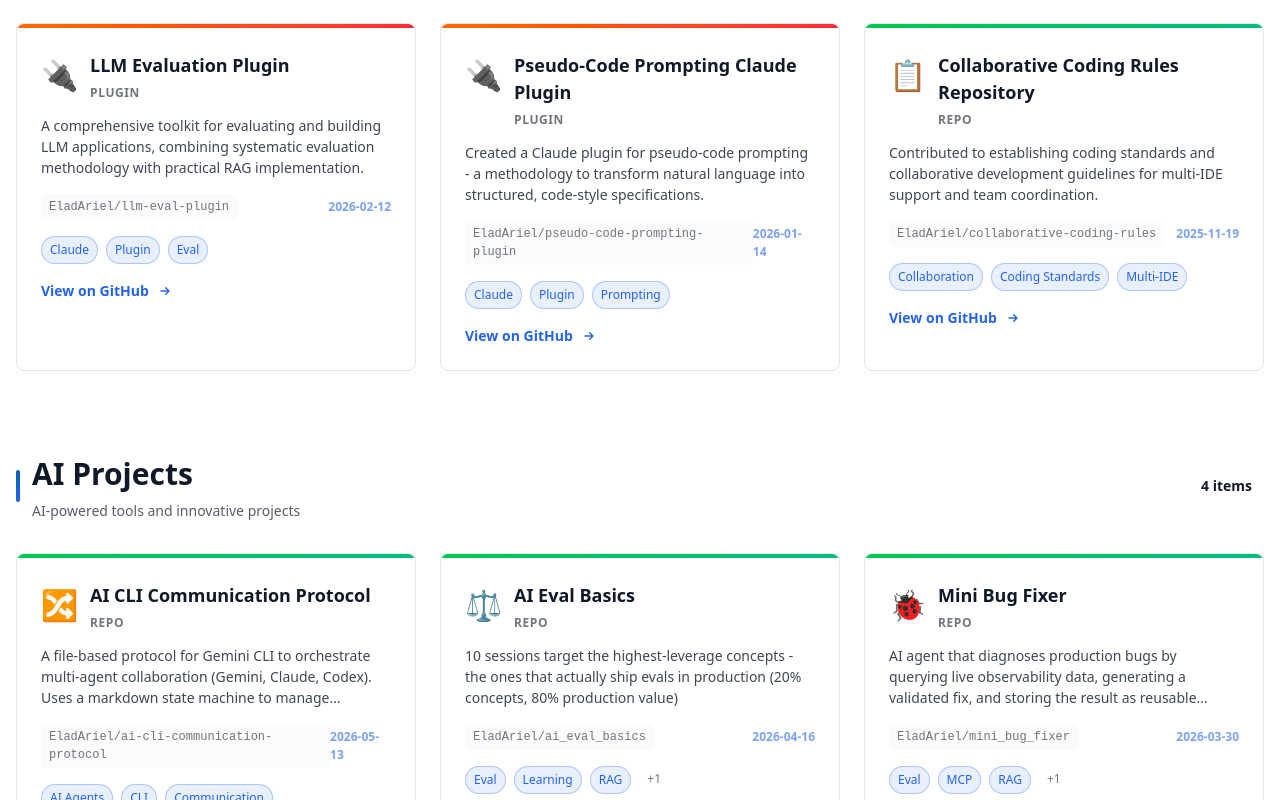
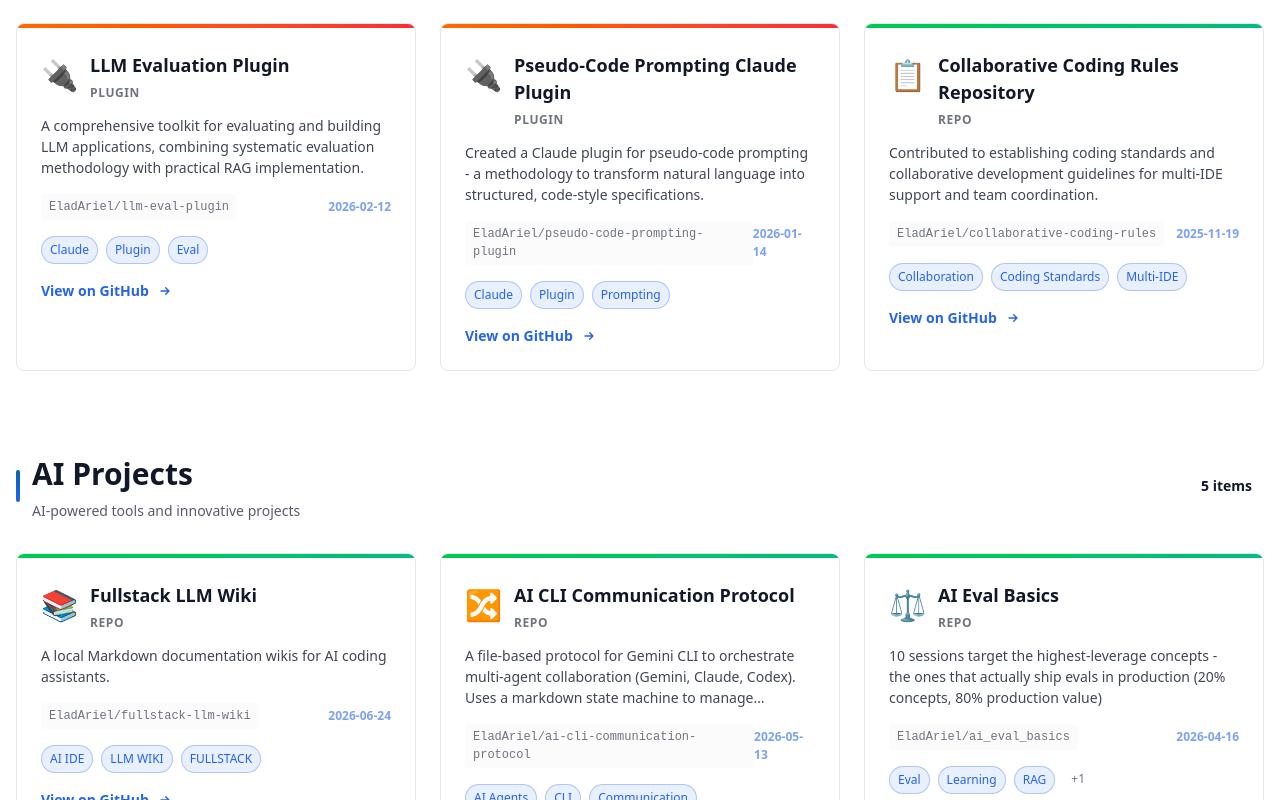
Before and after one commit to EladAriel/portfolio, a Next.js app: page / in a window 1280 px wide. Shown: the part 2000-2800 px from the top of the page. Built offline with nearby package versions, Linux system fonts and the light colour scheme.

Commit message:
Add Fullstack LLM Wiki project to contributions

```diff
--- a/src/data/contributions.ts
+++ b/src/data/contributions.ts
@@ -168,4 +168,16 @@
     date: '2026-05-13',
     icon: '🔀',
   },
+  {
+    id: 'fullstack-llm-wiki',
+    title: 'Fullstack LLM Wiki',
+    description: 'A local Markdown documentation wikis for AI coding assistants.',
+    type: 'repo',
+    url: 'https://github.com/EladAriel/fullstack-llm-wiki',
+    repository: 'EladAriel/fullstack-llm-wiki',
+    category: 'ai_projects',
+    tags: ['AI IDE', 'LLM WIKI', 'FULLSTACK'],
+    date: '2026-06-24',
+    icon: '📚',
+  },
 ];
```
